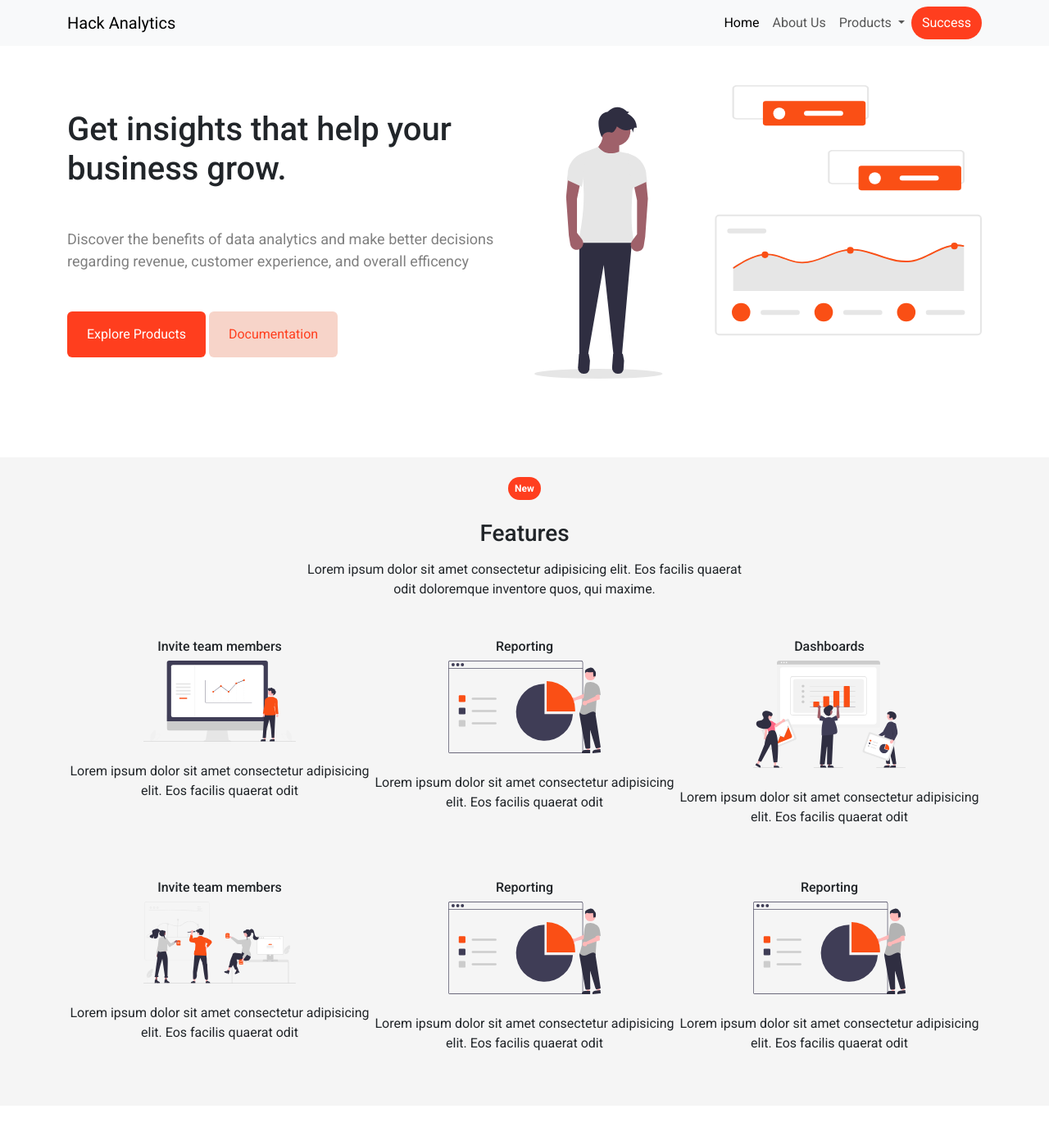
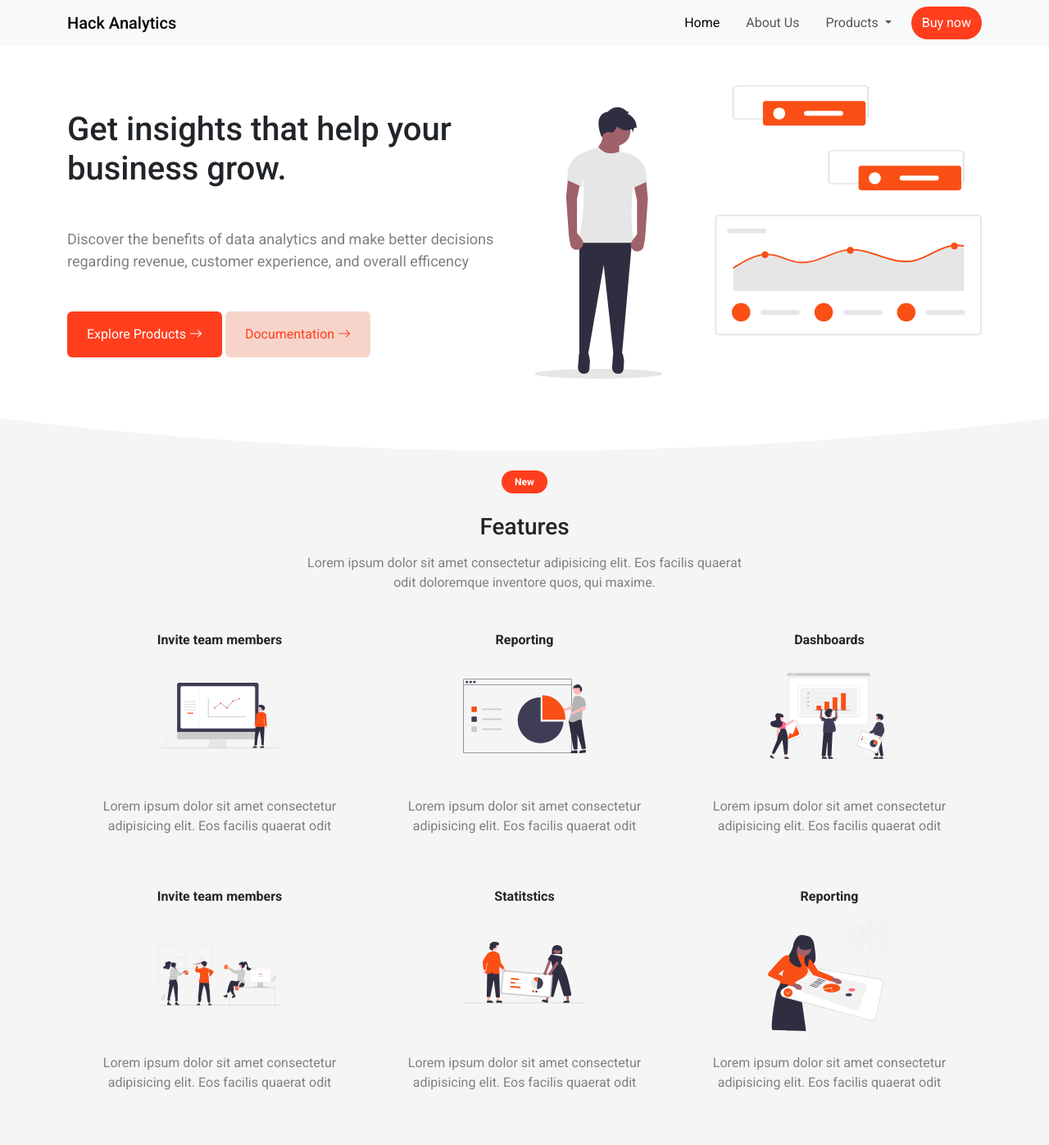
Before and after one commit to martopravia/segundo_ejercicio-maquetacion_hack, a plain HTML site: page index.html in a window 1280 px wide. Shown: the whole page at 82% size. Before the commit the page ends 1349 px from the top, so only its background shows below. Drawn offline with nearby package versions, Linux system fonts and the light colour scheme; a web font is replaced by a local one.

Commit message:
finalizado ejercicio

```diff
--- a/css/styles.css
+++ b/css/styles.css
@@ -24,6 +24,9 @@
   border: none;
 }
 
+.grandTitle {
+  font-weight: 500;
+}
 .header {
   align-items: flex-start;
   position: relative;
@@ -46,3 +49,23 @@
 #secondContainer {
   background-color: #f5f5f5;
 }
+
+.miniatures {
+  width: 150px;
+  max-width: 250px;
+  height: 150px;
+  object-fit: contain;
+  display: block;
+  margin: 0 auto;
+  aspect-ratio: 1 / 1;
+}
+
+p {
+  color: grey;
+}
+
+.pancita img {
+  width: 100%;
+  height: 40px;
+  object-fit: fill;
+}
--- a/index.html
+++ b/index.html
@@ -17,11 +17,15 @@
       href="https://fonts.googleapis.com/css2?family=Figtree:ital,wght@0,300..900;1,300..900&family=Inter:ital,opsz,wght@0,14..32,100..900;1,14..32,100..900&family=Outfit:wght@100..900&family=Roboto:ital,wght@0,100..900;1,100..900&family=Sevillana&family=Young+Serif&display=swap"
       rel="stylesheet"
     />
+    <link
+      rel="stylesheet"
+      href="https://cdn.jsdelivr.net/npm/bootstrap-icons@1.13.1/font/bootstrap-icons.min.css"
+    />
   </head>
   <body>
     <nav class="navbar navbar-expand-lg bg-body-tertiary">
       <div class="container">
-        <a class="navbar-brand" href="#">Hack Analytics</a>
+        <a class="navbar-brand grandTitle" href="#">Hack Analytics</a>
         <button
           class="navbar-toggler"
           type="button"
@@ -36,14 +40,14 @@
 
         <div class="collapse navbar-collapse" id="navbarNavDropdown">
           <ul class="navbar-nav ms-auto">
-            <li class="nav-item">
+            <li class="nav-item mx-2">
               <a class="nav-link active" aria-current="page" href="#">Home</a>
             </li>
-            <li class="nav-item">
+            <li class="nav-item mx-2">
               <a class="nav-link" href="#">About Us</a>
             </li>
 
-            <li class="nav-item dropdown">
+            <li class="nav-item dropdown mx-2">
               <a
                 class="nav-link dropdown-toggle"
                 href="#"
@@ -61,8 +65,12 @@
                 </li>
               </ul>
             </li>
-            <button type="button" class="btn rounded-pill" id="navbarButton">
-              Success
+            <button
+              type="button"
+              class="btn rounded-pill ms-2"
+              id="navbarButton"
+            >
+              Buy now
             </button>
           </ul>
         </div>
@@ -71,7 +79,7 @@
 
     <div class="container">
       <div class="row header mt-5">
-        <div class="col-6 text-col mb-5">
+        <div class="col-sm-12 col-md-12 col-lg-6 text-col mb-5">
           <h1>Get insights that help your business grow.</h1>
           <p class="my-5" id="first-paragraph">
             Discover the benefits of data analytics and make better decisions
@@ -82,17 +90,20 @@
             class="btn btn-primary px-4 py-3"
             id="buttonFirst"
           >
-            Explore Products
+            Explore Products <i class="bi bi-arrow-right"></i>
           </button>
           <button
             type="button"
             class="btn btn-primary px-4 py-3"
             id="buttonSecond"
           >
-            Documentation
+            Documentation <i class="bi bi-arrow-right"></i>
           </button>
         </div>
-        <div class="col-6 image-col align-items-start mb-5">
+        <hr class="d-none d-sm-block d-sm-block d-md-block d-lg-none" />
+        <div
+          class="col-sm-12 col-md-12 col-lg-6 image-col align-items-start mb-5"
+        >
           <img
             class="img-fluid h-100"
             src="img/undraw_data_reports_706v.svg"
@@ -101,12 +112,14 @@
         </div>
       </div>
     </div>
-
+    <div class="pancita">
+      <img src="img/curveGray.svg" alt="" />
+    </div>
     <div class="container-fluid" id="secondContainer">
       <div class="container">
-        <div class="row mt-5">
+        <div class="row">
           <div class="col-12 d-flex justify-content-center">
-            <span class="badge rounded-pill p-2 m-4">New</span>
+            <span class="badge rounded-pill p-2 m-4 px-3">New</span>
           </div>
           <div class="col-12">
             <h3 class="title-features text-center mb-3">Features</h3>
@@ -124,74 +137,74 @@
         </div>
 
         <div class="listed d-flex justify-content-center text-center flex-wrap">
-          <div class="col-sm-12 col-md-6 col-lg-4 mb-5">
-            <h6>Invite team members</h6>
+          <div class="col-sm-12 col-md-6 col-lg-4">
+            <h6 class="fw-bold">Invite team members</h6>
             <img
-              class="img-fluid w-50 d-block mx-auto mt-2"
+              class="img-fluid mt-2 miniatures"
               src="img\undraw_dashboard_re_3b76.svg"
               alt="pc presentatation"
             />
-            <p class="mt-4">
+            <p class="mt-4 mx-4">
               Lorem ipsum dolor sit amet consectetur adipisicing elit. Eos
               facilis quaerat odit
             </p>
           </div>
           <div class="col-sm-12 col-md-6 col-lg-4 mb-5">
-            <h6>Reporting</h6>
+            <h6 class="fw-bold">Reporting</h6>
             <img
-              class="img-fluid d-block w-50 mx-auto mt-2"
+              class="img-fluid mt-2 miniatures"
               src="img\undraw_segmentation_re_gduq.svg"
               alt="person presenting graphics"
             />
-            <p class="mt-4">
+            <p class="mt-4 mx-4">
               Lorem ipsum dolor sit amet consectetur adipisicing elit. Eos
               facilis quaerat odit
             </p>
           </div>
           <div class="col-sm-12 col-md-6 col-lg-4 mb-5">
-            <h6>Dashboards</h6>
+            <h6 class="fw-bold">Dashboards</h6>
             <img
-              class="img-fluid d-block w-50 mx-auto mt-2"
+              class="img-fluid mt-2 miniatures"
               src="img\undraw_data_re_80ws.svg"
               alt="people working with graphics"
             />
-            <p class="mt-4">
+            <p class="mt-4 mx-4">
               Lorem ipsum dolor sit amet consectetur adipisicing elit. Eos
               facilis quaerat odit
             </p>
           </div>
           <div class="col-sm-12 col-md-6 col-lg-4 mb-5">
-            <h6>Invite team members</h6>
+            <h6 class="fw-bold">Invite team members</h6>
             <img
-              class="img-fluid d-block w-50 mx-auto mt-2"
+              class="img-fluid mt-2 miniatures"
               src="img\undraw_team_collaboration_re_ow29.svg"
               alt="person presenting graphics"
             />
-            <p class="mt-4">
+            <p class="mt-4 mx-4">
               Lorem ipsum dolor sit amet consectetur adipisicing elit. Eos
               facilis quaerat odit
             </p>
           </div>
           <div class="col-sm-12 col-md-6 col-lg-4 mb-5">
-            <h6>Reporting</h6>
+            <h6 class="fw-bold">Statitstics</h6>
             <img
-              class="img-fluid d-block w-50 mx-auto mt-2"
-              src="img\undraw_segmentation_re_gduq.svg"
-              alt="person presenting graphics"
+              class="img-fluid mt-2 miniatures"
+              src="img\undraw_statistics_re_kox4.svg"
+              alt="people charging a tv with graphics on it"
             />
-            <p class="mt-4">
+            <p class="mt-4 mx-4">
               Lorem ipsum dolor sit amet consectetur adipisicing elit. Eos
               facilis quaerat odit
             </p>
           </div>
-          <div class="col-sm-12 col-md-6 col-lg-4 mb-5">
-            <h6>Reporting</h6>
+          <div class="col-sm-12 col-md-6 col-lg-4">
+            <h6 class="fw-bold">Reporting</h6>
             <img
-              class="img-fluid d-block w-50 mx-auto mt-2"
-              src="img\undraw_segmentation_re_gduq.svg"
-              alt="person presenting graphics"
+              class="img-fluid mt-2 miniatures"
+              src="img\undraw_project_complete_lwss.svg"
+              alt="woman working with charts"
             />
-            <p class="mt-4">
+            <p class="mt-4 mx-4">
               Lorem ipsum dolor sit amet consectetur adipisicing elit. Eos
               facilis quaerat odit
             </p>
```
